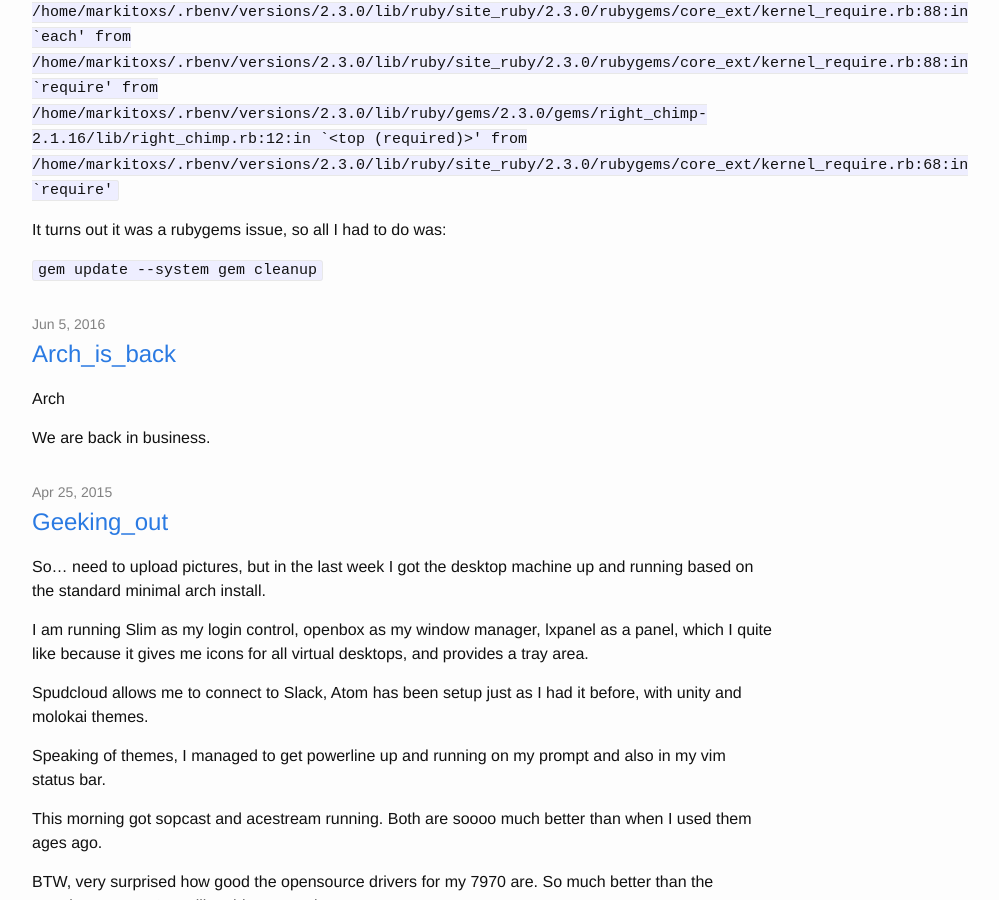
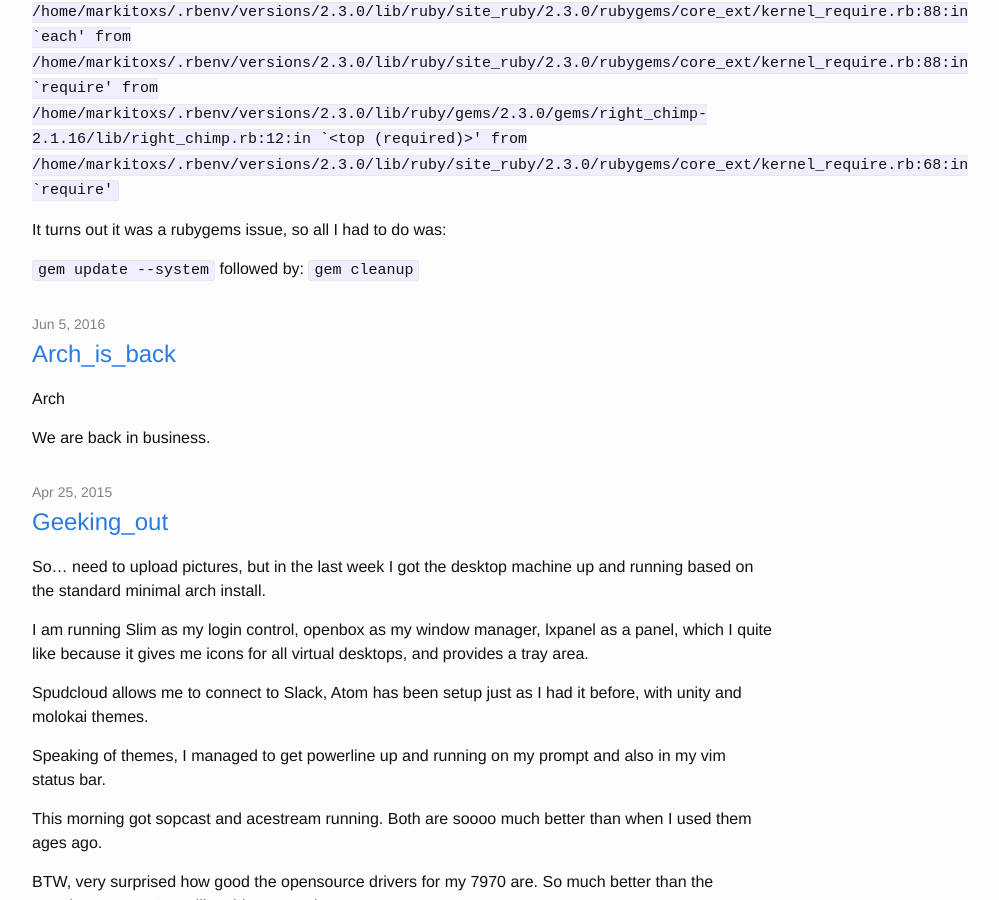
Before and after one commit to markitoxs/markitoxs.github.com, a Jekyll site: the page built from index.html, in a window 1280 px wide and 900 px high, scrolled down 386 px. Shown: the whole window, without its empty margins (238-1237 px from the left). Built offline with Jekyll 4.4.1, drawn with Linux system fonts in a browser that asks for light colours.

Commit message:
fixed format

````diff
--- a/_posts/2016-06-05-rubygems_being_silly.markdown
+++ b/_posts/2016-06-05-rubygems_being_silly.markdown
@@ -11,5 +11,6 @@ I was having the following issue today:
 
 It turns out it was a rubygems issue, so all I had to do was:
 
-```gem update --system
-gem cleanup```
+```gem update --system```
+followed by:
+```gem cleanup```
````
